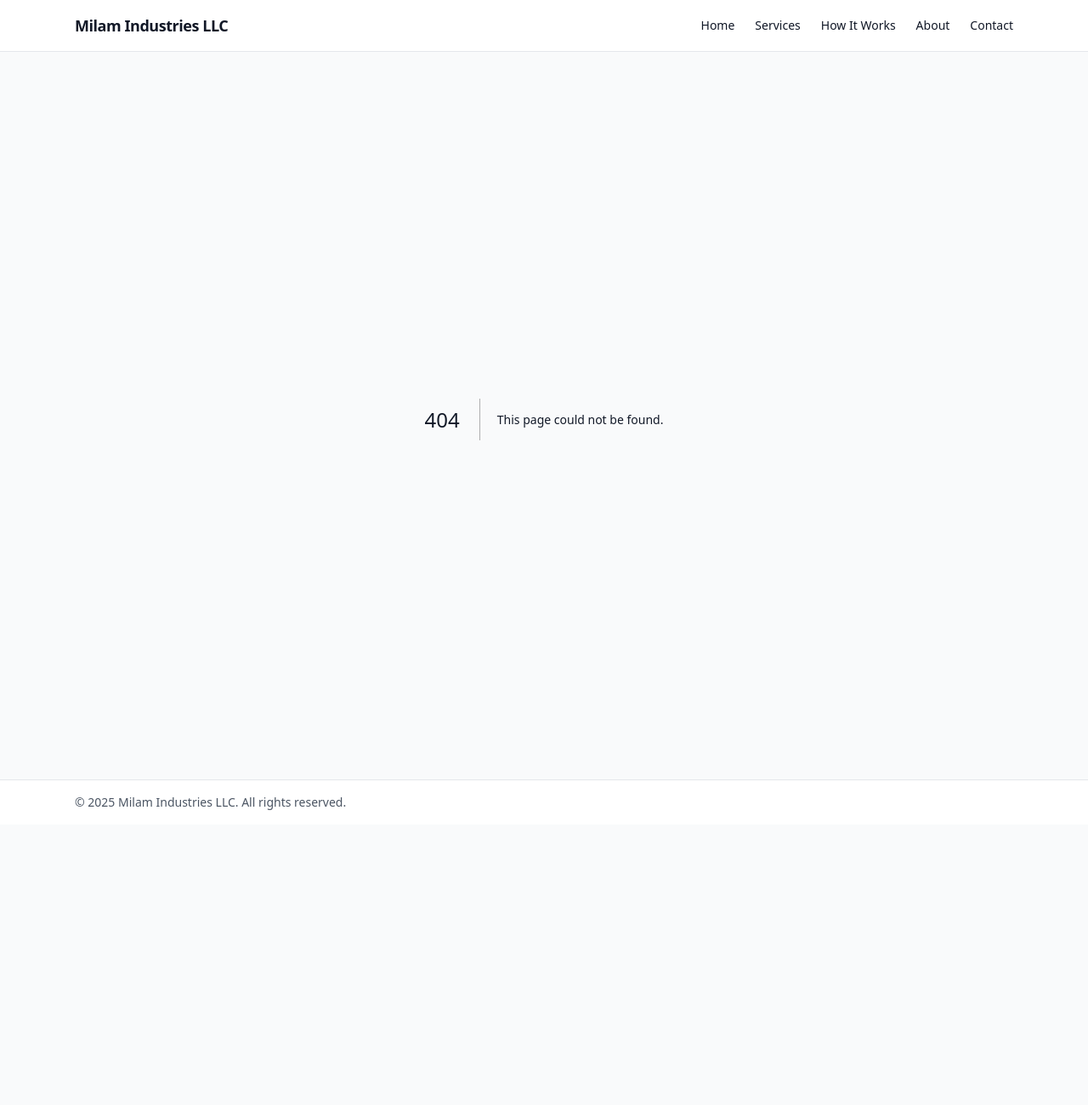
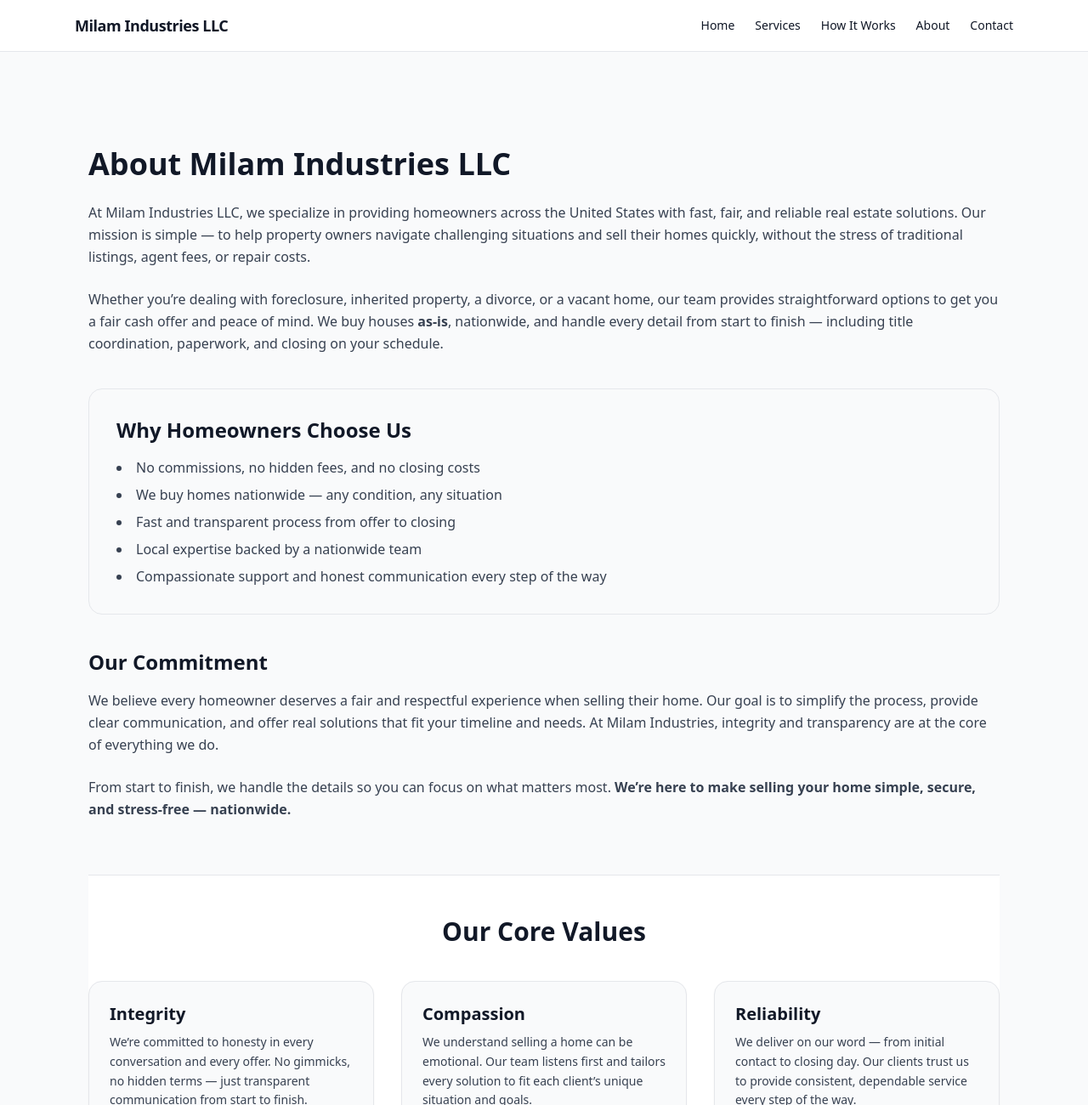
Before and after one commit to milamindustries/milamindustries-site, a Next.js app in the folder milamindustries-site/: page /about in a window 1280 px wide. Before the commit this address had no page. Shown: the top 1300 px of the page at 85% size. Before the commit the page ends 970 px from the top, so only its background shows below. Built offline with nearby package versions, Linux system fonts and the light colour scheme.

Commit message:
feat: add About page with Our Values section for Milam Industries LLC

```diff
--- /dev/null
+++ b/milamindustries-site/app/about/page.jsx
@@ -0,0 +1,109 @@
+export const metadata = {
+  title: 'About | Milam Industries LLC',
+  description:
+    'Learn about Milam Industries LLC — a trusted nationwide real estate company helping homeowners sell fast with fair, transparent cash offers.',
+};
+
+export default function AboutPage() {
+  return (
+    <section className="max-w-6xl mx-auto px-4 py-20">
+      <h1 className="text-4xl font-bold mb-6">About Milam Industries LLC</h1>
+      <p className="text-gray-700 leading-relaxed mb-6">
+        At Milam Industries LLC, we specialize in providing homeowners across the United States with fast,
+        fair, and reliable real estate solutions. Our mission is simple — to help property owners navigate
+        challenging situations and sell their homes quickly, without the stress of traditional listings,
+        agent fees, or repair costs.
+      </p>
+
+      <p className="text-gray-700 leading-relaxed mb-6">
+        Whether you’re dealing with foreclosure, inherited property, a divorce, or a vacant home, our
+        team provides straightforward options to get you a fair cash offer and peace of mind. We buy
+        houses <strong>as-is</strong>, nationwide, and handle every detail from start to finish — including
+        title coordination, paperwork, and closing on your schedule.
+      </p>
+
+      <div className="bg-gray-50 border rounded-2xl p-8 my-10">
+        <h2 className="text-2xl font-semibold mb-4 text-gray-900">
+          Why Homeowners Choose Us
+        </h2>
+        <ul className="list-disc list-inside space-y-2 text-gray-700">
+          <li>No commissions, no hidden fees, and no closing costs</li>
+          <li>We buy homes nationwide — any condition, any situation</li>
+          <li>Fast and transparent process from offer to closing</li>
+          <li>Local expertise backed by a nationwide team</li>
+          <li>Compassionate support and honest communication every step of the way</li>
+        </ul>
+      </div>
+
+      <h2 className="text-2xl font-semibold mb-4 text-gray-900">
+        Our Commitment
+      </h2>
+      <p className="text-gray-700 leading-relaxed mb-6">
+        We believe every homeowner deserves a fair and respectful experience when selling their home.
+        Our goal is to simplify the process, provide clear communication, and offer real solutions that
+        fit your timeline and needs. At Milam Industries, integrity and transparency are at the core of
+        everything we do.
+      </p>
+
+      <p className="text-gray-700 leading-relaxed mb-16">
+        From start to finish, we handle the details so you can focus on what matters most.
+        <strong> We’re here to make selling your home simple, secure, and stress-free — nationwide.</strong>
+      </p>
+
+      {/* Our Values Section */}
+      <div className="bg-white border-t border-gray-200 pt-12">
+        <h2 className="text-3xl font-bold text-center mb-10">Our Core Values</h2>
+
+        <div className="grid md:grid-cols-3 gap-8">
+          <div className="bg-gray-50 p-6 rounded-2xl border shadow-sm">
+            <h3 className="text-xl font-semibold mb-2 text-gray-900">Integrity</h3>
+            <p className="text-gray-700 text-sm leading-relaxed">
+              We’re committed to honesty in every conversation and every offer. No gimmicks,
+              no hidden terms — just transparent communication from start to finish.
+            </p>
+          </div>
+
+          <div className="bg-gray-50 p-6 rounded-2xl border shadow-sm">
+            <h3 className="text-xl font-semibold mb-2 text-gray-900">Compassion</h3>
+            <p className="text-gray-700 text-sm leading-relaxed">
+              We understand selling a home can be emotional. Our team listens first and
+              tailors every solution to fit each client’s unique situation and goals.
+            </p>
+          </div>
+
+          <div className="bg-gray-50 p-6 rounded-2xl border shadow-sm">
+            <h3 className="text-xl font-semibold mb-2 text-gray-900">Reliability</h3>
+            <p className="text-gray-700 text-sm leading-relaxed">
+              We deliver on our word — from initial contact to closing day. Our clients trust
+              us to provide consistent, dependable service every step of the way.
+            </p>
+          </div>
+
+          <div className="bg-gray-50 p-6 rounded-2xl border shadow-sm">
+            <h3 className="text-xl font-semibold mb-2 text-gray-900">Innovation</h3>
+            <p className="text-gray-700 text-sm leading-relaxed">
+              We use modern tools and technology to simplify the selling process, offering
+              homeowners a faster, smoother experience without unnecessary hurdles.
+            </p>
+          </div>
+
+          <div className="bg-gray-50 p-6 rounded-2xl border shadow-sm">
+            <h3 className="text-xl font-semibold mb-2 text-gray-900">Community</h3>
+            <p className="text-gray-700 text-sm leading-relaxed">
+              Beyond buying houses, we’re focused on revitalizing neighborhoods and helping
+              communities thrive through respectful, fair real estate practices.
+            </p>
+          </div>
+
+          <div className="bg-gray-50 p-6 rounded-2xl border shadow-sm">
+            <h3 className="text-xl font-semibold mb-2 text-gray-900">Excellence</h3>
+            <p className="text-gray-700 text-sm leading-relaxed">
+              Every transaction is handled with care, precision, and professionalism —
+              ensuring a smooth experience that reflects our high standards.
+            </p>
+          </div>
+        </div>
+      </div>
+    </section>
+  );
+}
```
